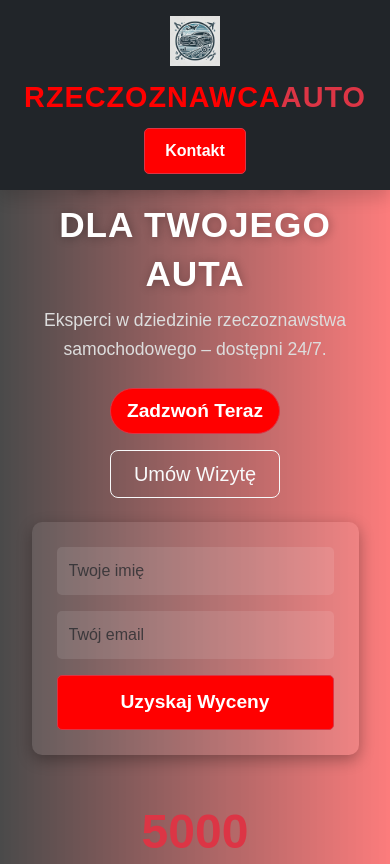
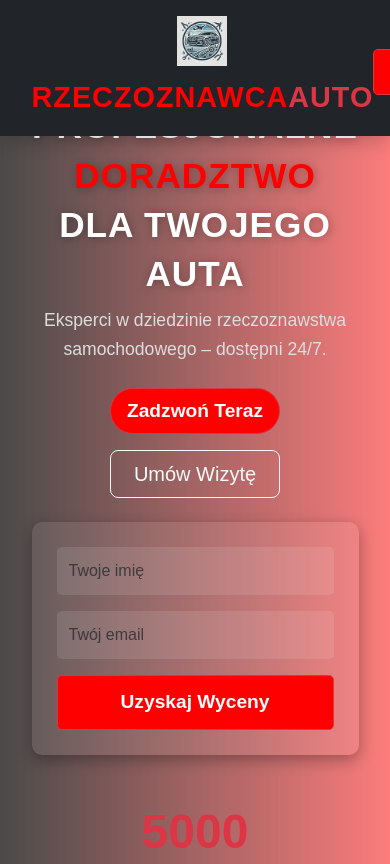
Before and after one commit to Dziadzior/Rzeczoznawca-samochodowy, a plain HTML site: page index.html in a window 390 px wide. Shown: the top 864 px of the page. Drawn offline with nearby package versions, Linux system fonts and the light colour scheme.

Commit message:
Add files via upload

```diff
--- a/design.css
+++ b/design.css
@@ -867,12 +867,6 @@ body {
 
 /* Ukrycie sekcji kontaktowej na telefonach */
 @media (max-width: 576px) {
-  .header .container {
-    display: flex;
-    flex-direction: column;
-    align-items: center;
-  }
-
   .logo {
     text-align: center;
     display: flex;
```
